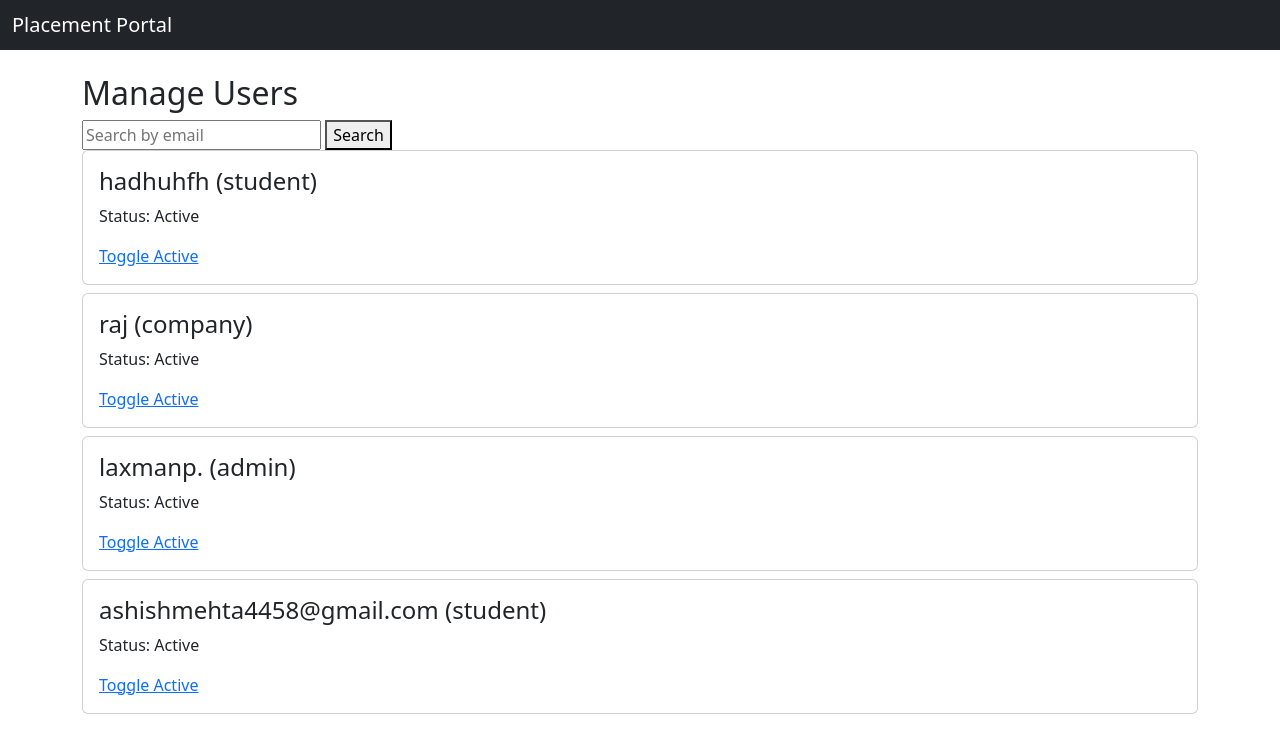
After one commit to CodeWithMehta44/placement-portal-flask, a Flask app: page /manage_users in a window 1280 px wide. The commit adds this page. Shown: the top 753 px of the page. Run offline with Flask 3, Linux system fonts and the light colour scheme; a user stored in the database is signed in; data comes from the database, SQL or seed files in the repository; both versions use the stored data as it was before the commit.

Commit message:
Milestone-PPA Admin-Dashboard-Management

```diff
--- a/app.py
+++ b/app.py
@@ -27,6 +27,8 @@ def login():
         user = User.query.filter_by(email=email, password=password).first()
 
         if user:
+            if user and not user.is_active:
+                return "Your account is blocked by admin."
             session['user_id'] = user.id
             session['role'] = user.role
             return redirect('/dashboard')
@@ -74,7 +76,7 @@ def dashboard():
         return render_template('company_dashboard.html')
 
     elif role == 'admin':
-        return render_template('admin_dashboard.html')
+        return redirect('/admin_dashboard')
 
     return "Invalid Role"
 
@@ -90,6 +92,9 @@ def logout():
 def add_drive():
     if 'user_id' not in session or session.get('role') != 'company':
         return redirect('/login')
+    company = User.query.get(session['user_id'])
+    if not company.is_approved:
+        return "Your account is not approved by admin yet."
 
     if request.method == 'POST':
         title = request.form['title']
@@ -101,7 +106,8 @@ def add_drive():
             title=title,
             description=description,
             deadline=deadline,
-            status='open'
+            status='pending',
+            is_approved=False
         )
 
         db.session.add(new_drive)
@@ -117,7 +123,7 @@ def view_drives():
     if 'user_id' not in session or session.get('role') != 'student':
         return redirect('/login')
 
-    drives = PlacementDrive.query.all()
+    drives = PlacementDrive.query.filter_by(is_approved=True).all()
     return render_template('view_drive.html', drives=drives)
 
 #If certeria fullfil apply
@@ -153,5 +159,93 @@ def view_applications():
         applications.extend(apps)
     return render_template('view_application.html', applications=applications)
 
+
+@app.route('/admin_dashboard')
+def admin_dashboard():
+    if 'user_id' not in session or session.get('role') != 'admin':
+        return redirect('/login')
+
+    total_students = User.query.filter_by(role='student').count()
+    total_companies = User.query.filter_by(role='company').count()
+    total_drives = PlacementDrive.query.count()
+    total_applications = Application.query.count()
+
+    return render_template(
+        'admin_dashboard.html',
+        total_students=total_students,
+        total_companies=total_companies,
+        total_drives=total_drives,
+        total_applications=total_applications
+    )
+
+@app.route('/manage_companies')
+def manage_companies():
+    if 'user_id' not in session or session.get('role') != 'admin':
+        return redirect('/login')
+
+    companies = User.query.filter_by(role='company').all()
+    return render_template('manage_companies.html', companies=companies)
+
+@app.route('/approve_company/<int:id>')
+def approve_company(id):
+    company = User.query.get(id)
+    company.is_approved = True
+    db.session.commit()
+    return redirect('/manage_companies')
+
+
+@app.route('/reject_company/<int:id>')
+def reject_company(id):
+    company = User.query.get(id)
+    company.is_approved = False
+    db.session.commit()
+    return redirect('/manage_companies')
+
+@app.route('/manage_drives')
+def manage_drives():
+    if 'user_id' not in session or session.get('role') != 'admin':
+        return redirect('/login')
+
+    drives = PlacementDrive.query.all()
+    return render_template('manage_drives.html', drives=drives)
+
+@app.route('/approve_drive/<int:id>')
+def approve_drive(id):
+    drive = PlacementDrive.query.get(id)
+    drive.is_approved = True
+    drive.status = 'open'
+    db.session.commit()
+    return redirect('/manage_drives')
+
+
+@app.route('/reject_drive/<int:id>')
+def reject_drive(id):
+    drive = PlacementDrive.query.get(id)
+    drive.is_approved = False
+    drive.status = 'rejected'
+    db.session.commit()
+    return redirect('/manage_drives')
+
+@app.route('/manage_users')
+def manage_users():
+    if 'user_id' not in session or session.get('role') != 'admin':
+        return redirect('/login')
+
+    query = request.args.get('q')
+
+    if query:
+        users = User.query.filter(User.email.contains(query)).all()
+    else:
+        users = User.query.all()
+
+    return render_template('manage_users.html', users=users)
+
+@app.route('/toggle_user/<int:id>')
+def toggle_user(id):
+    user = User.query.get(id)
+    user.is_active = not user.is_active
+    db.session.commit()
+    return redirect('/manage_users')
+
 if __name__ == "__main__":
     app.run(debug=True)
--- a/templates/base.html
+++ b/templates/base.html
@@ -16,8 +16,8 @@
 </nav>
 
 <div class="container mt-4">
-    <h2>Welcome to Placement Portal 🚀</h2>
-    <p>This is your homepage.</p>
+    {% block content %}
+    {% endblock %}
 </div>
 
 </body>
--- /dev/null
+++ b/templates/manage_users.html
@@ -0,0 +1,28 @@
+{% extends 'base.html' %}
+
+{% block content %}
+
+<h2>Manage Users</h2>
+
+<form method="GET">
+    <input type="text" name="q" placeholder="Search by email">
+    <button type="submit">Search</button>
+</form>
+
+{% for user in users %}
+<div class="card p-3 mb-2">
+    <h4>{{ user.email }} ({{ user.role }})</h4>
+
+    <p>Status:
+        {% if user.is_active %}
+             Active
+        {% else %}
+             Blocked
+        {% endif %}
+    </p>
+
+    <a href="/toggle_user/{{ user.id }}">Toggle Active</a>
+</div>
+{% endfor %}
+
+{% endblock %}
```
Also changed, not shown: models.py (+4 -3 lines), templates/admin_dashboard.html (+24 -11 lines), templates/manage_companies.html (added, +24 -0 lines), templates/manage_drives.html (added, +25 -0 lines), instance/database.db (deleted).
